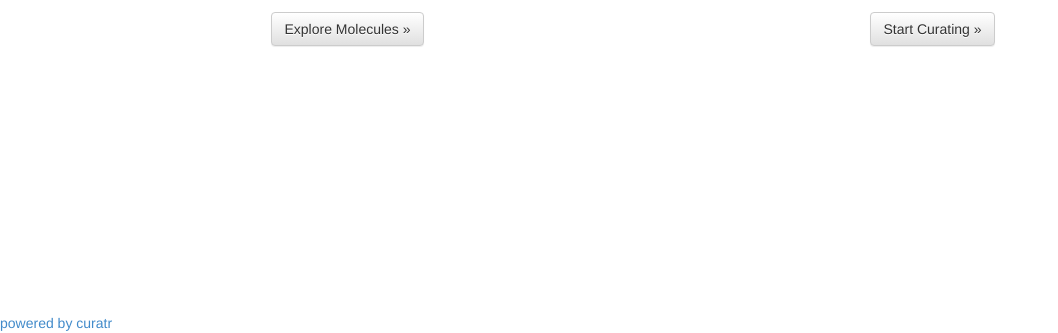
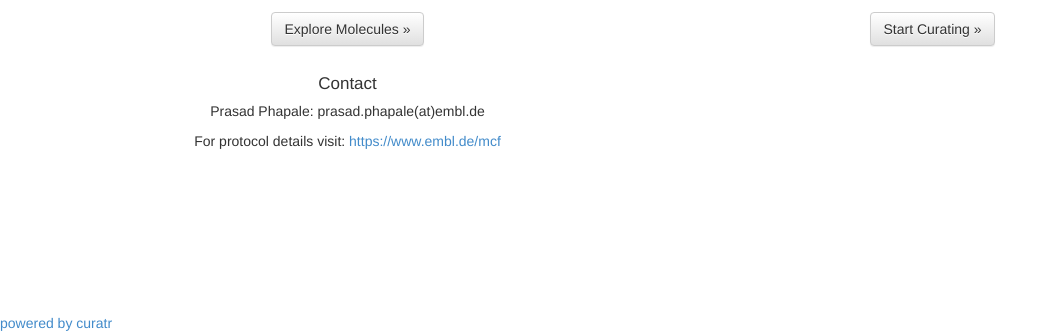
Before and after one commit to alexandrovteam/curatr, a Django app: page / in a window 1280 px wide. Shown: the part 467-800 px from the top of the page, without its empty margins (0-1058 px from the left). Run offline with Django 3.2, Linux system fonts and the light colour scheme; parts of the project's set-up code (start-up, migrations or seed data) failed here and were passed over; some libraries are stand-ins or nearby versions; some web fonts are replaced.

Commit message:
Added Contact details, changed s -> min on oX axis

```diff
--- a/mcf_standard_browser/standards_review/plots.py
+++ b/mcf_standard_browser/standards_review/plots.py
@@ -32,7 +32,7 @@ def fragment_plot(xdata, ydata, label):
     plot_div = plot(fig, output_type='div', include_plotlyjs=False)
     return plot_div
 
-def xic_plot(xic_x, xic_y, pts_x, pts_y, timeunit='s'):
+def xic_plot(xic_x, xic_y, pts_x, pts_y, timeunit='min'):
     xicTrace = go.Scatter(
             x=xic_x,
             y=xic_y,
@@ -60,12 +60,12 @@ def xic_plot(xic_x, xic_y, pts_x, pts_y, timeunit='s'):
     plot_div = plot(fig, output_type='div', include_plotlyjs=False)
     return plot_div
 
-def multixic(plotData, timeunit='s'):
+def multixic(plotData, timeunit='min'):
     """
 
     Args:
         plotData: [(xic_x, xic_y, pts_x, pts_y),]
-        timeunit: label string default = 's'
+        timeunit: label string default = 'min'
 
     Returns: plotly graph object
 
--- a/mcf_standard_browser/standards_review/templates/mcf_standards_browse/home_page.html
+++ b/mcf_standard_browser/standards_review/templates/mcf_standards_browse/home_page.html
@@ -29,4 +29,13 @@
        </div>
     </div> <!-- /container -->
 
+      <!-- Example row of columns -->
+      <div class="row">
+        <div class="col-md-6">
+          <h2>Contact</h2>
+          <p>Prasad Phapale: prasad.phapale(at)embl.de</p>
+          <p>For protocol details visit: <a href="https://www.embl.de/mcf">https://www.embl.de/mcf</a></p>
+       </div>
+    </div> <!-- /container -->
+
 {% endblock %}
```
